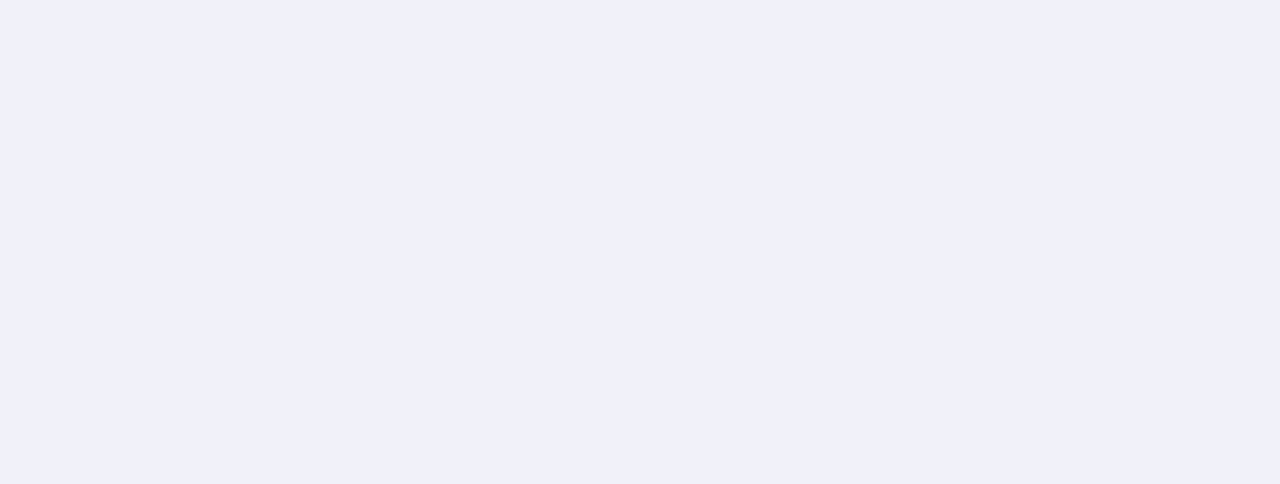
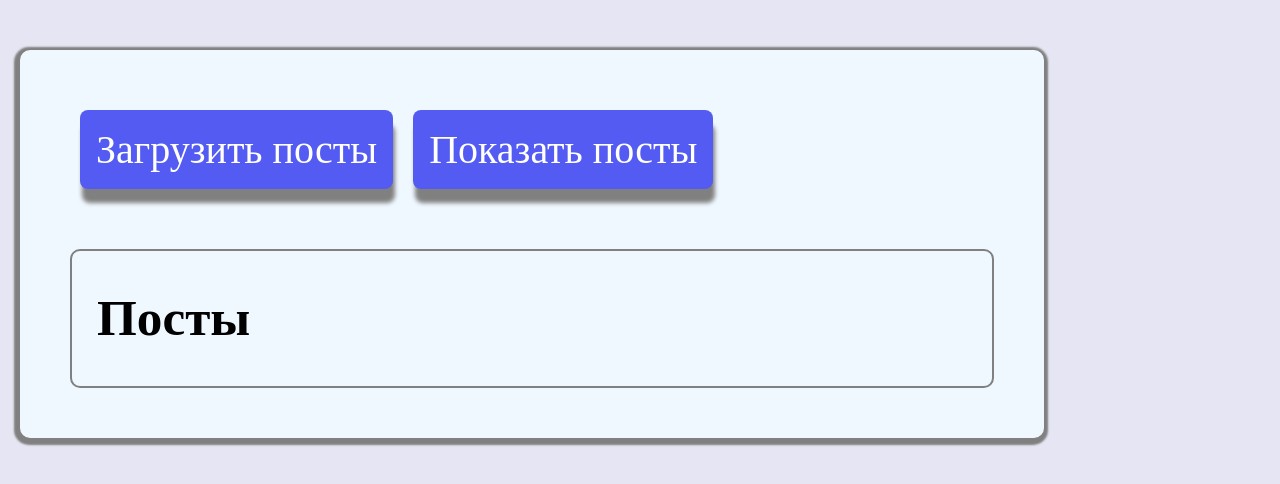
Before and after one commit to romanbarinov84/something-about-less, a React (Vite) app: page / in a window 1280 px wide. Shown: the top 484 px of the page. Built offline with nearby package versions, Linux system fonts and the light colour scheme.

Commit message:
create view post

```diff
--- a/src/App.jsx
+++ b/src/App.jsx
@@ -1,6 +1,57 @@
+import { useDispatch, useSelector } from "react-redux";
+import { fetchData } from "./store/dataSlice";
+import { useState } from "react";
+
+
 
 function App() {
-  return <></>;
+  const [showPosts , setShowPosts] = useState();
+  const {posts, isLoading , error} = useSelector((state) => state.data);
+  const dispatch = useDispatch();
+  //const isLoading = useSelector((state) => state.data.isLoading)
+  //const error = useSelector((state) => state.data.error)
+
+  const fetchPosts = () => {
+    dispatch(fetchData())
+  }
+
+  const handleShowPosts = () => {
+  if(posts.length > 0){
+    setShowPosts(true)
+  }
+
+
+  }
+
+
+  return (
+  <>
+  <div className="wrapper">
+     <div className="buttons">
+    <button onClick={fetchPosts} disabled={isLoading}>{isLoading ? "Загрузка" : "Загрузить посты"}</button>
+    <button onClick={handleShowPosts}>Показать посты</button>
+    {error && <p style={{color:"red"}}>Ошибка : {error}</p>}
+    </div>
+    <div className="textContent">
+      <h1 style={{marginLeft:"20px"}}>Посты</h1>
+    </div>
+    {showPosts && (
+      <div>
+        <h3>Список постов</h3>
+        <ul>
+          {posts.map((post) => (
+            <li key={post.id}>
+              <p style={{fontSize:"30px",color:"#333"}}>{post.title}</p>
+              <p style={{fontSize:"20px",color:"gray"}}>{post.body}</p>
+            </li>
+          ))}
+        </ul>
+      </div>
+    )}
+  </div>
+
+  </>
+  );
 }
 
 export default App;
--- a/src/index.css
+++ b/src/index.css
@@ -1,18 +1,8 @@
-
-body{
+html, #root {
+  margin: 0;
+  padding: 0;
   width: 100%;
-  height: 100vh;
-  background-color: #f1f1f9;
-}
-
-
-a {
-  font-weight: 500;
-  color: #646cff;
-  text-decoration: inherit;
-}
-a:hover {
-  color: #535bf2;
+  height: 100%;
 }
 
 body {
@@ -21,9 +11,34 @@ body {
   margin: 0;
   display: flex;
   justify-content: center;
+  background-color: #e5e5f3;
+
+}
+
+.wrapper{
+ width: 80%;
+ padding: 50px;
+ margin-top: 50px;
+ margin-left: 20px;
+ display: flex;
+ flex-direction: column;
+ box-sizing: border-box;
+ border-radius: 10px;
+ background-color: aliceblue;
+ box-shadow: -1px 2px 2px 5px gray;
+}
+
+.textContent{
+  margin-top: 50px;
+ border-radius: 10px;
+ padding: 5px;
+ background-color: aliceblue;
+ border: 2px solid gray;
+}
 
 
-}
+
+
 
 h1 {
   font-size: 3.2em;
--- /dev/null
+++ b/src/store/dataSlice.js
@@ -0,0 +1,39 @@
+import { createSlice } from "@reduxjs/toolkit";
+import { createAsyncThunk } from "@reduxjs/toolkit";
+
+const initialState = {
+  posts: [],
+  isLoading: false,
+  error: null
+};
+
+const dataSlice = createSlice({
+  name: "allData",
+  initialState,
+  reducers: {},
+  extraReducers: (builder) => {
+    builder.addCase(fetchData.fulfilled, (state, action) => {
+      state.isLoading = false;
+      state.error = null;
+      state.posts = action.payload;
+    });
+    builder.addCase(fetchData.pending, (state, action) => {
+      state.posts = action.payload;
+      state.error = null;
+      state.isLoading = true;
+    });
+    builder.addCase(fetchData.rejected, (state, action) => {
+      state.posts = action.payload;
+      state.isLoading = false;
+      state.error = action.error.message;
+    });
+  },
+});
+
+export const fetchData = createAsyncThunk("allData/fetchData", async () => {
+  const response = await fetch("https://jsonplaceholder.typicode.com/posts");
+  const data = await response.json();
+  return data;
+});
+
+export const dataReducer = dataSlice.reducer;
--- /dev/null
+++ b/src/store/store.js
@@ -0,0 +1,9 @@
+import { configureStore } from "@reduxjs/toolkit"
+import { dataReducer } from "./dataSlice"
+
+
+ export const store = configureStore({
+  reducer: {
+    data: dataReducer
+  }
+})
```
Also changed, not shown: src/main.jsx (+4 -3 lines).
